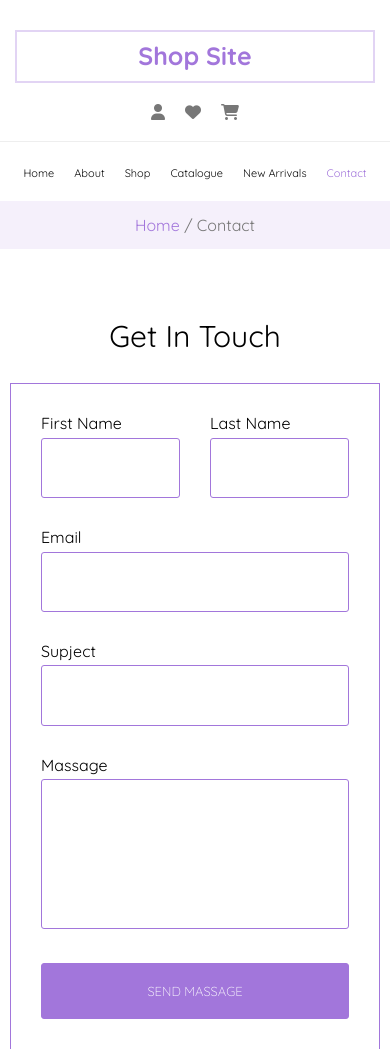
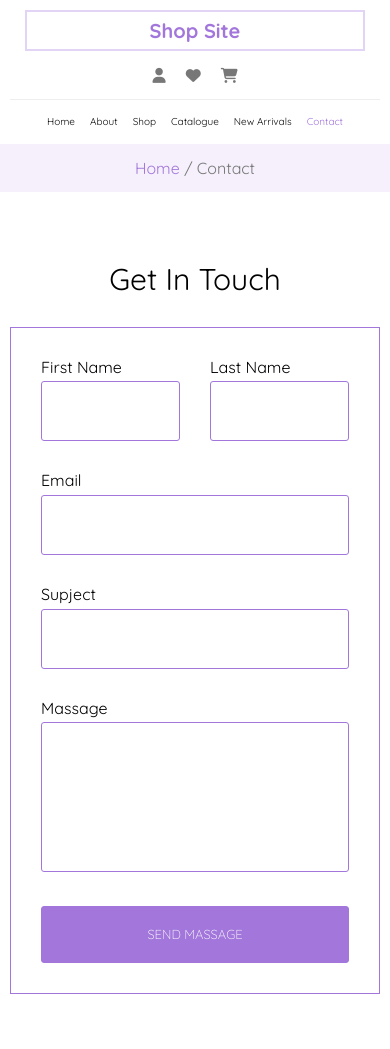
Before and after one commit to taha-ahmed-hodhod/deliver-shop, a plain HTML site: page contact.html in a window 390 px wide. Shown: the top 1049 px of the page. Drawn offline with Linux system fonts and the light colour scheme.

Commit message:
Update contact.css

```diff
--- a/css/contact.css
+++ b/css/contact.css
@@ -1,4 +1,5 @@
 @import url('https://fonts.googleapis.com/css2?family=Quicksand:wght@300..700&display=swap');
+
 /* variables */
 :root {
     --main-padding: 60px;
@@ -114,7 +115,7 @@ header form input {
     header .container {
         text-align: center;
         border-color: #eee;
-        padding-bottom: 10px;
+        padding-bottom: 5px;
     }
 
     header .container form {
@@ -124,11 +125,14 @@ header form input {
 
     header .container .main-title {
         width: 100%;
-        order: -1;
     }
 
     header .container ul {
-        margin: 20px auto 10px;
+        margin: 15px auto 10px;
+    }
+
+    header .container ul i {
+        font-size: 15px;
     }
 }
 
@@ -195,15 +199,46 @@ nav ul li a {
 }
 
 @media (max-width:767px) {
+    header {
+        padding: 10px;
+    }
+
     nav ul li a {
-        font-size: 11px;
+        font-size: 10px;
+    }
+
+    nav ul {
+        display: flex;
+        gap: 15px;
     }
 
     .page-side {
         text-align: center;
         padding: 15px 0 !important;
     }
+
+    nav .container {
+        display: flex;
+        justify-content: center;
+        padding: 0px 0 15px;
+    }
+
+    header .main-title {
+        font-size: 20px;
+        width: fit-content;
+        margin: 0 auto;
+        padding: 7px 15px;
+    }
+       footer .last-text {
+        margin-top: 0px;
+        font-size: 12px !important;
+    }
+
+    footer .last-text a {
+        font-size: 12px !important;
+    }
 }
+
 
 nav ul li a:hover,
 nav ul li a.active {
@@ -475,3 +510,15 @@ footer .last-text a {
         margin-top: 20px;
     }
 }
+@media (max-width:767px){
+  footer .last-text{
+    margin-top: 0px;
+    font-size: 12px !important;
+  }
+    footer .last-text a{
+      font-size: 12px;
+    }
+  footer{
+  padding: 30px 0 0;
+}
+}
```
